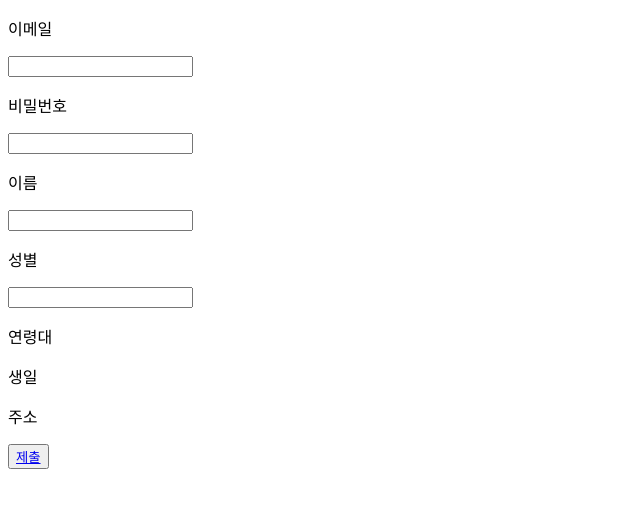
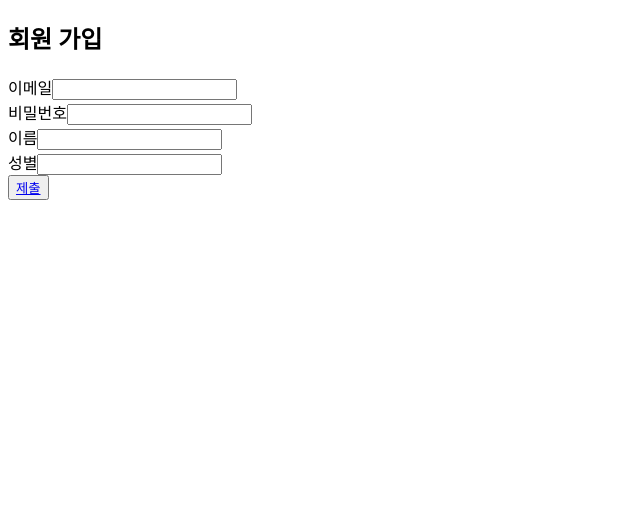
Before and after one commit to Suhwan-Front/Digital-marketing, a Next.js app: page /auth/SignUp in a window 1280 px wide. Shown: the top 508 px of the page, without its empty margins (0-640 px from the left). Built offline with nearby package versions, Linux system fonts and the light colour scheme.

Commit message:
💄 회원가입 수정

```diff
--- a/src/pages/auth/SignUp.tsx
+++ b/src/pages/auth/SignUp.tsx
@@ -1,67 +1,95 @@
-import type {NextPage} from "next"
+import type { NextPage } from "next";
 import Link from "next/link";
-import { SetStateAction, useCallback, useState } from "react"
+import { SetStateAction, useCallback, useState } from "react";
 
-const SignUp:NextPage = () => {
-    const [email, setEmail] = useState<string>();
-    const [password, setPassword] = useState<string>();
-    const [name, setName] = useState<string>();
-    const [gender, setGender] = useState<string>();
-    const [ages, setAges] = useState<string>();
-    const [birth, setBirth] = useState<number>();
-    const [address, setAddress] = useState<string>();
+const SignUp: NextPage = () => {
+  const [email, setEmail] = useState<string>("");
+  const [password, setPassword] = useState<string>("");
+  const [name, setName] = useState<string>("");
+  const [gender, setGender] = useState<string>("");
+  const [ages, setAges] = useState<string>("");
+  const [birth, setBirth] = useState<number>(0);
+  const [address, setAddress] = useState<string>("");
 
-    const loginHandler = async () => {
-        if(email === ''){
-            setEmail('false')
-        }else if(password === ''){
-            setPassword('false')
-        }else if(name === ''){
-            setName('false')
-        }else if(gender === ''){
-            setGender('false')
-        }else{
-            localStorage.setItem('LoginItem', '123')
-            const response:ResponseType = await fetch('auth/user/login', {
-                method: 'POST',
-                headers: {
-                    'Content-Type': 'application/json'
-                },
-                body: JSON.stringify({
-                    email,
-                    password,
-                    name,
-                    gender,
-                    ages,
-                    birth,
-                    address
-                }),
-            }).then((res) => res.json())
-            if(response){
-                //성공시 반환 추가해야함
-            }
-        }
+  const signUpHandler = async () => {
+    if (email === "") {
+      setEmail("false");
+    } else if (password === "") {
+      setPassword("false");
+    } else if (name === "") {
+      setName("false");
+    } else if (gender === "") {
+      setGender("false");
+    } else {
+      // 서버에 회원 가입 요청 처리하는 로직 추가
+
+      // 임시로 로컬스토리지에 로그인 아이템 저장
+      localStorage.setItem("LoginItem", "123");
+
+      // 성공시 어떤 동작을 수행하도록 추가
     }
+  };
 
-    const handleEditorChange = useCallback((value: SetStateAction<string>)=>{
-        setEmail(email)
-        setPassword(password)
-        setName(name)
-        setGender(gender)
-    },[])
+  return (
+    <div className="max-w-md mx-auto p-6 bg-white rounded-lg shadow-lg">
+      <h2 className="text-2xl font-semibold mb-4">회원 가입</h2>
+      <div className="mb-4">
+        <label htmlFor="email" className="block text-gray-700">
+          이메일
+        </label>
+        <input
+          id="email"
+          type="email"
+          value={email}
+          onChange={(e) => setEmail(e.target.value)}
+          className="w-full p-2 border rounded"
+        />
+      </div>
+      <div className="mb-4">
+        <label htmlFor="password" className="block text-gray-700">
+          비밀번호
+        </label>
+        <input
+          id="password"
+          type="password"
+          value={password}
+          onChange={(e) => setPassword(e.target.value)}
+          className="w-full p-2 border rounded"
+        />
+      </div>
+      <div className="mb-4">
+        <label htmlFor="name" className="block text-gray-700">
+          이름
+        </label>
+        <input
+          id="name"
+          type="text"
+          value={name}
+          onChange={(e) => setName(e.target.value)}
+          className="w-full p-2 border rounded"
+        />
+      </div>
+      <div className="mb-4">
+        <label htmlFor="gender" className="block text-gray-700">
+          성별
+        </label>
+        <input
+          id="gender"
+          type="text"
+          value={gender}
+          onChange={(e) => setGender(e.target.value)}
+          className="w-full p-2 border rounded"
+        />
+      </div>
+      {/* 추가 입력 폼들도 유사한 구조로 작성 */}
+      <button
+        onClick={signUpHandler}
+        className="px-4 py-2 bg-blue-500 text-white rounded hover:bg-blue-600"
+      >
+        <Link href={"/"}>제출</Link>
+      </button>
+    </div>
+  );
+};
 
-    return(
-        <>
-            <div><p>이메일</p><input value={email} onChange={handleEditorChange} /></div>
-            <div><p>비밀번호</p><input value={password} onChange={handleEditorChange}/></div>
-            <div><p>이름</p><input value={name} onChange={handleEditorChange}/></div>
-            <div><p>성별</p><input value={gender} onChange={handleEditorChange}/></div>
-            <div><p>연령대</p></div>
-            <div><p>생일</p></div>
-            <div><p>주소</p></div>
-            <button onClick={loginHandler}><Link href={'/'}>제출</Link></button>
-        </>
-    )
-}
-
-export default SignUp
+export default SignUp;
```
Also changed, not shown: src/components/main/AdSlider.tsx (+6 -6 lines), src/pages/auth/Login.tsx (+7 -2 lines).
